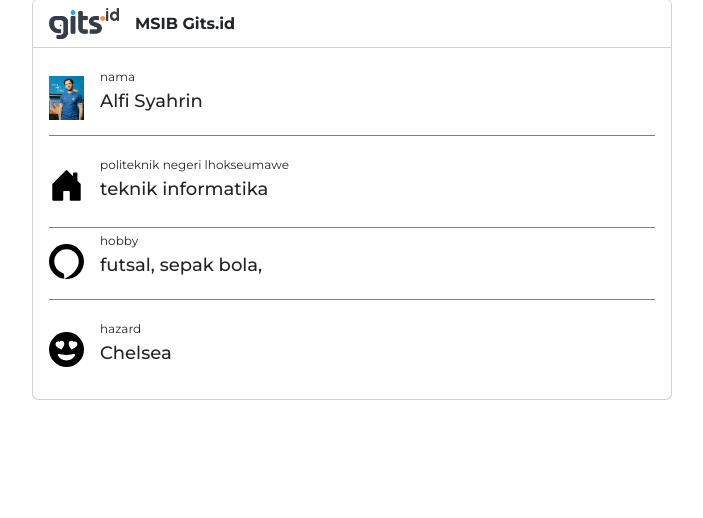
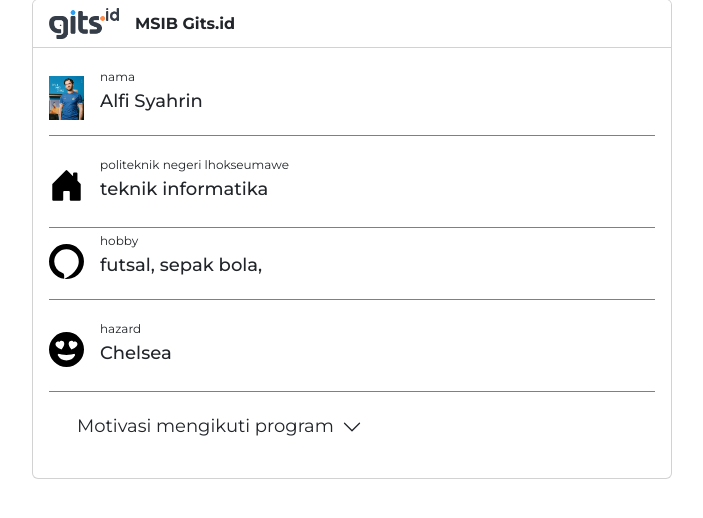
Before and after one commit to alfisyahrinn/msib5-latihan-git, a PHP site: page / in a window 1280 px wide. Shown: the part 49-567 px from the top of the page, without its empty margins (288-991 px from the left). Run offline with PHP 8.4, Linux system fonts and the light colour scheme.

Commit message:
update asalan ikut msib

```diff
--- a/index.php
+++ b/index.php
@@ -10,7 +10,8 @@ $data = [
   'favorite' => [
     'team' => 'Chelsea',
     'goat' => 'hazard'
-  ]
+  ],
+  'alasan' => 'saya ingin keluar dari zona nyaman dengan ada tantangan  baru mengikuti program ini bisa megembangkan keterampilan, di dunia kerja saat ini sangat  berpengaruh dengan perkembangan teknologi, dalam bidang web development,'
 ]
 ?>
 <!doctype html>
@@ -60,11 +61,26 @@ $data = [
             </p>
           </div>
         </div>
-        <div class="d-flex gap-3 align-items-center">
+        <div class="d-flex gap-3 align-items-center pb-2" style="border-bottom: 1px solid gray ;">
           <img src="src/assets/img/emoji-heart-eyes-fill.svg" alt="alfi" style="width: 35px;">
           <div class="my-auto">
             <small style="font-size:12px;"><?= $data['favorite']['goat']; ?></small>
             <p style="font-weight: 500; font-size:18px;"><?= $data['favorite']['team']; ?></p>
+          </div>
+        </div>
+        <div class="d-flex gap-3 align-items-center">
+          <div class="accordion accordion-flush" id="accordionFlushExample">
+            <div class="accordion-item">
+              <h2 class="accordion-header" id="flush-headingOne">
+                <button class="accordion-button collapsed" type="button" data-bs-toggle="collapse" data-bs-target="#flush-collapseOne" aria-expanded="false" aria-controls="flush-collapseOne">
+                <p style="font-size:18px;" class="m-2">Motivasi mengikuti program</p>
+
+                </button>
+              </h2>
+              <div id="flush-collapseOne" class="accordion-collapse collapse" aria-labelledby="flush-headingOne" data-bs-parent="#accordionFlushExample">
+                <div class="accordion-body"> <small style="font-size:12px;"><?= $data['alasan']; ?></small></div>
+              </div>
+            </div>
           </div>
         </div>
       </div>
```
